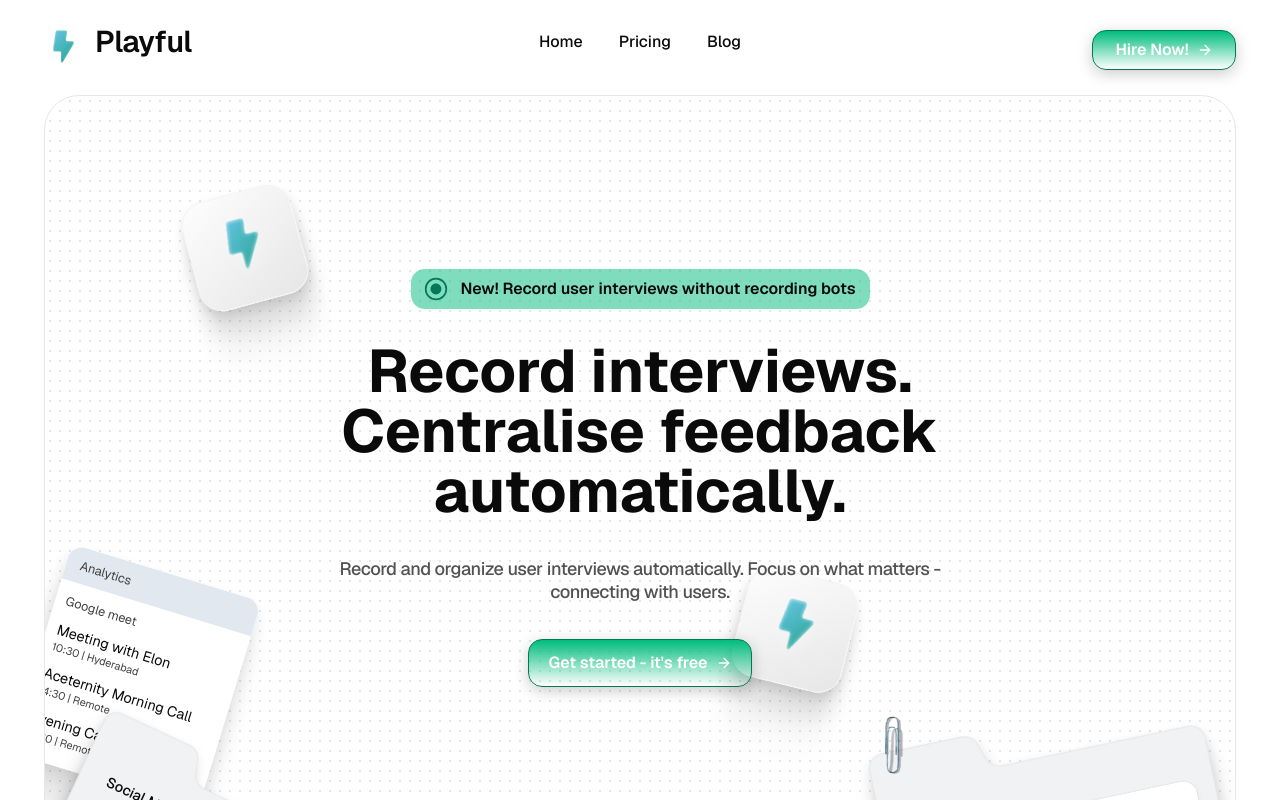
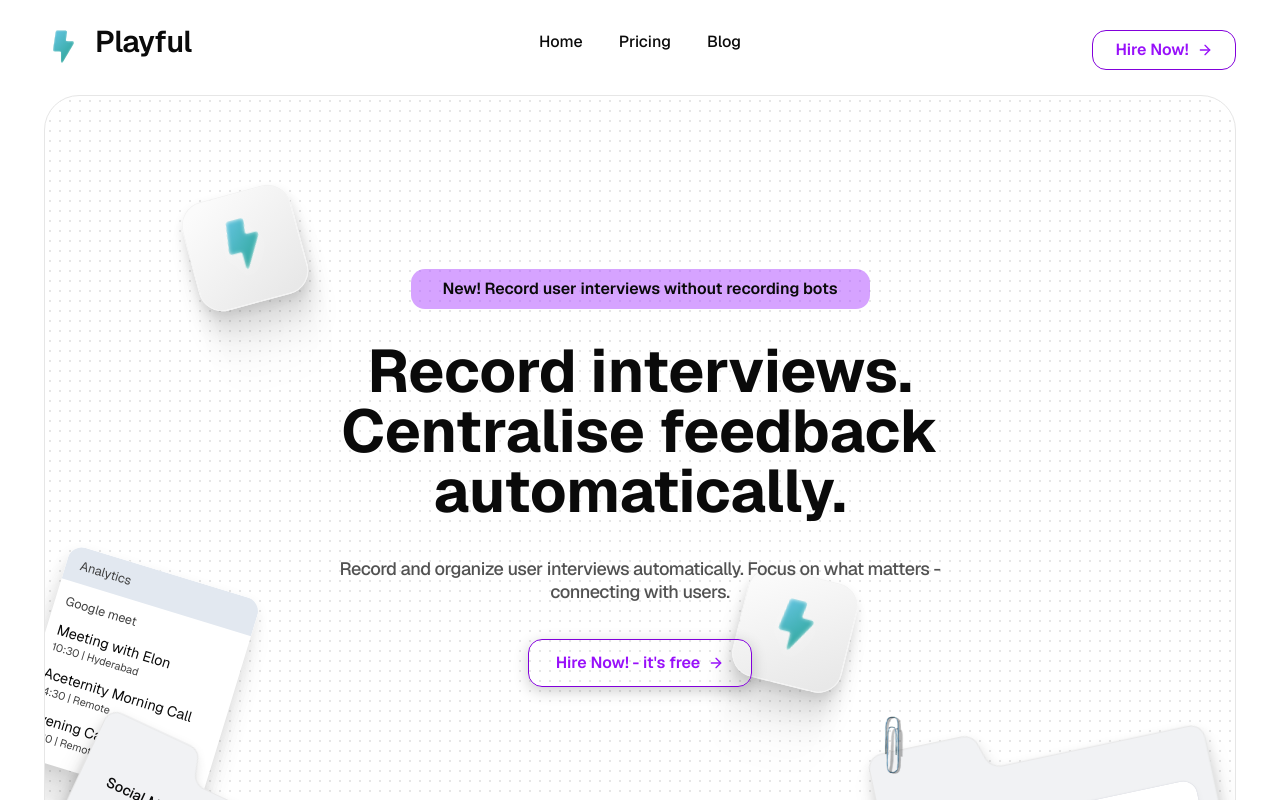
Before and after one commit to icantcodefyi/code-urja, a Next.js app: page / in a window 1280 px wide. Shown: the top 800 px of the page. Built offline with nearby package versions, Linux system fonts and the light colour scheme.

Commit message:
make get started app

```diff
--- a/src/components/hero.tsx
+++ b/src/components/hero.tsx
@@ -16,9 +16,9 @@ const text = "Record interviews. Centralise feedback automatically.";
 export const Hero = () => {
   const words = text.split(" ");
   return (
-    <motion.div className="md:h-[912px] h-[710px] p-4 relative rounded-[35px] border border-[#E6E6E6] mt-5 overflow-hidden">
+    <motion.div className="relative mt-5 h-[710px] overflow-hidden rounded-[35px] border border-[#E6E6E6] p-4 md:h-[912px]">
       <div
-        className="absolute -z-20 top-0 left-0 w-full h-full"
+        className="absolute top-0 left-0 -z-20 h-full w-full"
         style={{
           backgroundImage:
             "radial-gradient(circle, #e6e6e6 1px, transparent 1px)",
@@ -26,37 +26,37 @@ export const Hero = () => {
         }}
       />
 
-      <div className="absolute -z-10 md:top-24 md:left-36 top-4 left-4 rotate-[-15.11deg]">
+      <div className="absolute top-4 left-4 -z-10 rotate-[-15.11deg] md:top-24 md:left-36">
         <IconBoxHero />
       </div>
 
-      <div className="absolute -z-10 md:bottom-80 md:right-96 bottom-64 right-11 rotate-[14deg]">
+      <div className="absolute right-11 bottom-64 -z-10 rotate-[14deg] md:right-96 md:bottom-80">
         <IconBoxHero />
       </div>
 
-      <div className="absolute -z-10 md:bottom-52 bottom-36 md:-left-5 -left-14 rotate-[12deg] hidden md:block">
-        <motion.div className="rotate-[5deg] scale-[0.9]">
+      <div className="absolute bottom-36 -left-14 -z-10 hidden rotate-[12deg] md:bottom-52 md:-left-5 md:block">
+        <motion.div className="scale-[0.9] rotate-[5deg]">
           <Analytics color="#e2e8f0" />
         </motion.div>
       </div>
 
-      <div className="absolute -z-10 md:-bottom-40 -bottom-36 md:-left-20 -left-32 rotate-[20deg]">
-        <motion.div className="rotate-[5deg] scale-[0.9]">
-          <SocialMediaCard className="md:[&>*]:scale-100 [&>*]:scale-[0.6]" />
+      <div className="absolute -bottom-36 -left-32 -z-10 rotate-[20deg] md:-bottom-40 md:-left-20">
+        <motion.div className="scale-[0.9] rotate-[5deg]">
+          <SocialMediaCard className="[&>*]:scale-[0.6] md:[&>*]:scale-100" />
         </motion.div>
       </div>
 
-      <div className="absolute -z-10 md:-bottom-16 md:right-72 -bottom-20 right-16 rotate-[-19deg]">
+      <div className="absolute right-16 -bottom-20 -z-10 rotate-[-19deg] md:right-72 md:-bottom-16">
         <Analytics color="#DFEBF3" />
       </div>
 
-      <div className="absolute -z-10 md:-bottom-36 md:-right-10 -bottom-36 -right-48 rotate-[-12deg]">
-        <PaperPinCard className="md:[&>*]:scale-100 [&>*]:scale-75" />
+      <div className="absolute -right-48 -bottom-36 -z-10 rotate-[-12deg] md:-right-10 md:-bottom-36">
+        <PaperPinCard className="[&>*]:scale-75 md:[&>*]:scale-100" />
       </div>
 
-      <motion.div className="w-full h-5/6 flex flex-col items-center justify-center">
+      <motion.div className="flex h-5/6 w-full flex-col items-center justify-center">
         <Banner />
-        <h1 className="md:text-6xl text-2xl font-bold text-center md:w-4/6 w-full mt-8">
+        <h1 className="mt-8 w-full text-center text-2xl font-bold md:w-4/6 md:text-6xl">
           {words.map((word, index) => (
             <React.Fragment key={index}>
               <motion.span
@@ -73,7 +73,7 @@ export const Hero = () => {
         <motion.p
           transition={transition}
           variants={variants}
-          className="md:text-lg text-sm font-medium leading-[23px] text-center tracking-tight max-w-2xl mx-auto w-[95%] mt-9 text-neutral-600"
+          className="mx-auto mt-9 w-[95%] max-w-2xl text-center text-sm leading-[23px] font-medium tracking-tight text-neutral-600 md:text-lg"
         >
           Record and organize user interviews automatically. Focus on what
           matters - connecting with users.
@@ -83,10 +83,10 @@ export const Hero = () => {
             transition={transition}
             variants={variants}
             style={{ boxShadow: "0px 4px 14.8px rgba(0, 0, 0, 0.2)" }}
-            className="flex items-center justify-center w-56 h-12 mt-9 rounded-xl border border-emerald-700 bg-gradient-to-b from-emerald-500 to-brand text-base font-semibold text-white"
+            className="mt-9 flex h-12 w-56 cursor-pointer items-center justify-center rounded-xl border border-purple-700 font-semibold text-purple-600"
           >
-            Get started - it&apos;s free
-            <ArrowRight className="h-4 w-4 ml-2" />
+            Hire Now! - it&apos;s free
+            <ArrowRight className="ml-2 h-4 w-4" />
           </motion.button>
         </Link>
       </motion.div>
@@ -96,23 +96,14 @@ export const Hero = () => {
 
 const Banner = () => {
   return (
-    <Link href="/blog/Artificial-Intelligence">
     <motion.div
-        className="md:w-[459px] w-72 md:h-10 h-9 rounded-xl bg-emerald-500/50 flex items-center justify-center md:gap-3 gap-1"
+      className="flex h-9 w-72 items-center justify-center gap-1 rounded-xl bg-purple-500/50 md:h-10 md:w-[459px] md:gap-3"
       transition={transition}
       variants={variants}
     >
-        <Image
-          height={20}
-          width={20}
-          src="/assets/banner_Icon.svg"
-          alt="hero_text"
-          className="size-5 md:size-6"
-        />
-        <p className="md:text-base text-[10px] font-semibold">
+      <p className="text-[10px] font-semibold md:text-base">
         New! Record user interviews without recording bots
       </p>
     </motion.div>
-    </Link>
   );
 };
--- a/src/components/navbar.tsx
+++ b/src/components/navbar.tsx
@@ -170,8 +170,7 @@ const GetStartedButton = () => {
   return (
     <Link
       href="/sign-up"
-      style={{ boxShadow: "0px 4px 14.8px rgba(0, 0, 0, 0.2)" }}
-      className="flex items-center justify-center w-full md:w-36 h-10 rounded-xl border border-emerald-700 bg-gradient-to-b from-emerald-500 to-brand text-base font-semibold text-white"
+      className="flex items-center justify-center w-full md:w-36 h-10 rounded-xl border border-purple-700 text-base font-semibold text-purple-600"
     >
       Hire Now!
       <ArrowRight className="h-4 w-4 ml-2" />
--- a/src/components/toc.tsx
+++ b/src/components/toc.tsx
@@ -92,7 +92,7 @@ function Tree({ tree, level = 1, activeItem }: TreeProps) {
             <a
               href={item.url}
               className={cn(
-                "inline-block no-underline text-base hover:text-emerald-500",
+                "inline-block no-underline text-base hover:text-purple-500",
                 item.url === `#${activeItem}`
                   ? "font-semibold text-brand"
                   : "text-black"
```
Lines whose indentation alone changed are shown as unchanged.
